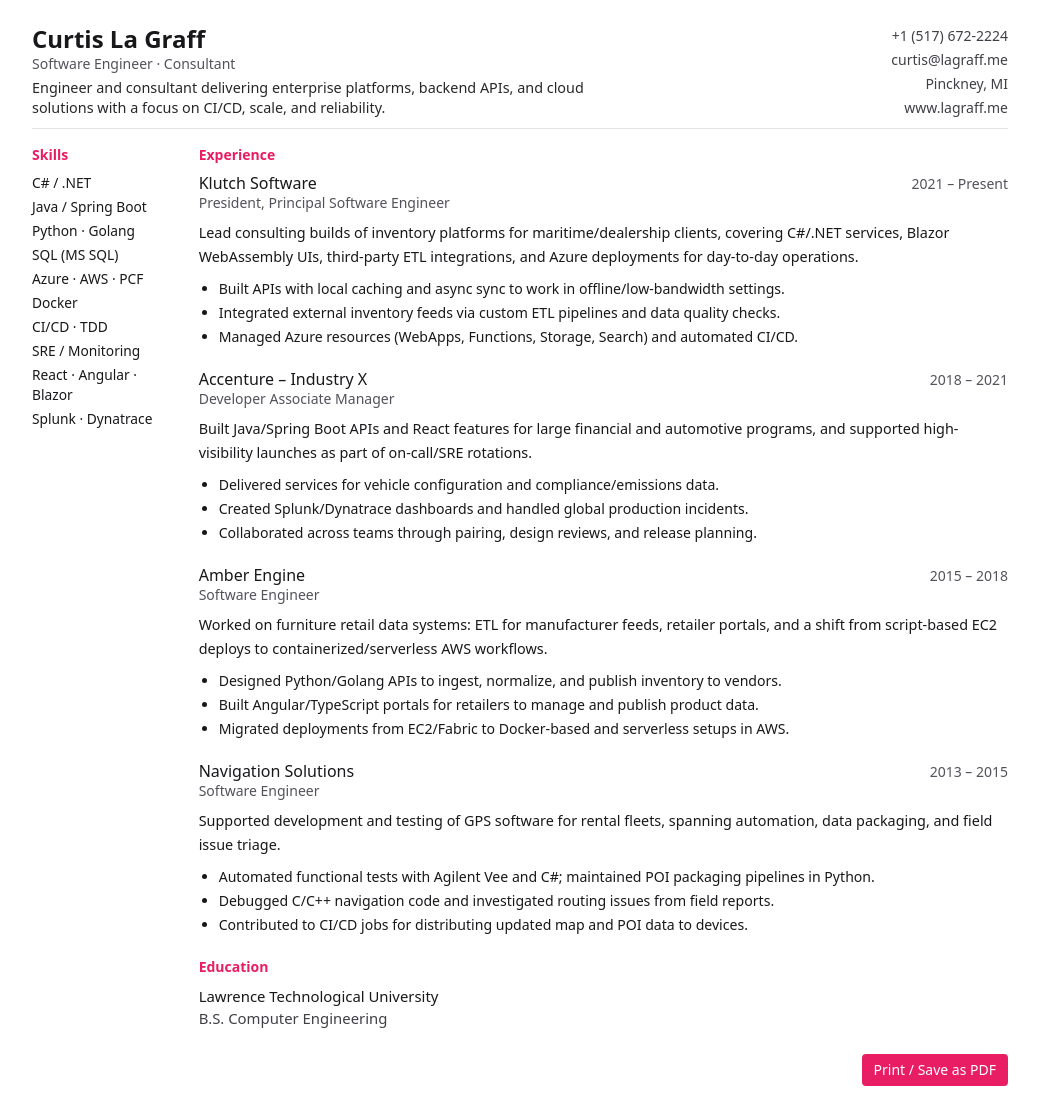
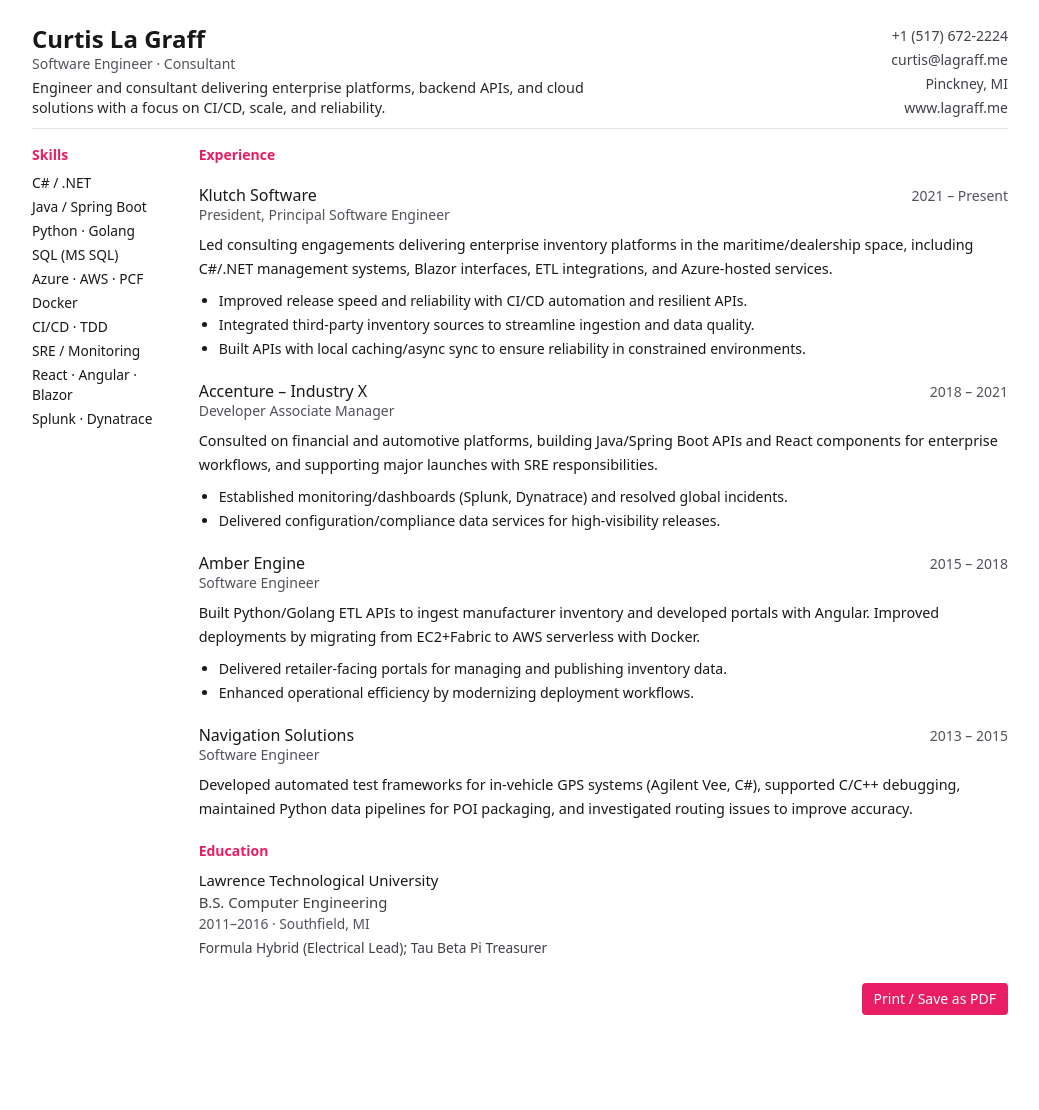
Before and after one commit to clagraff/clagraff.github.io, a Jekyll site: the page index.html, which Jekyll copies as it is, in a window 1280 px wide. Shown: the whole page, without its empty margins (120-1159 px from the left). Built offline with Jekyll 4.4.1, drawn with Linux system fonts in a browser that asks for light colours; nearby versions of some CDN libraries; after the commit the page ends 1039 px from its top, so only the background shows below that.

Commit message:
Update index.html

```diff
--- a/index.html
+++ b/index.html
@@ -14,9 +14,9 @@
     }
     .accent { color: #e91d63; }
 
-    /* Consistent spacing inside each article */
+    /* Reusable spacing utility for consistent article layout */
     .article-stack > * { margin: 0; }
-    .article-stack > * + * { margin-top: 0.5rem; }
+    .article-stack > * + * { margin-top: 0.5rem; } /* adjust once to tune all gaps */
   </style>
 </head>
 <body class="bg-white text-zinc-900 antialiased">
@@ -34,7 +34,7 @@
         <li><a href="tel:+15176722224">+1 (517) 672-2224</a></li>
         <li><a href="mailto:curtis@lagraff.me">curtis@lagraff.me</a></li>
         <li>Pinckney, MI</li>
-        <li><a href="https://www.lagraff.me" target="_blank" rel="noopener">www.lagraff.me</a></li>
+        <li><a href="https://www.lagraff.me" target="_blank">www.lagraff.me</a></li>
       </ul>
     </header>
 
@@ -60,9 +60,8 @@
       </aside>
 
       <!-- Main column -->
-      <div class="col-span-12 md:col-span-10">
+      <div class="col-span-12 md:col-span-10 space-y-5">
         <h2 class="text-sm font-semibold accent mb-2">Experience</h2>
-        <div class="space-y-5">
 
         <!-- Klutch -->
         <article class="avoid-break article-stack">
@@ -74,13 +73,13 @@
             <div class="text-sm text-zinc-600">2021 – Present</div>
           </header>
           <p class="text-[0.9rem] leading-6">
-              Lead consulting builds of inventory platforms for maritime/dealership clients, covering C#/.NET services, Blazor WebAssembly UIs,
-              third-party ETL integrations, and Azure deployments for day-to-day operations.
+            Led consulting engagements delivering enterprise inventory platforms in the maritime/dealership space,
+            including C#/.NET management systems, Blazor interfaces, ETL integrations, and Azure-hosted services.
           </p>
           <ul class="list-disc pl-5 text-[0.88rem] leading-6">
-              <li>Built APIs with local caching and async sync to work in offline/low-bandwidth settings.</li>
-              <li>Integrated external inventory feeds via custom ETL pipelines and data quality checks.</li>
-              <li>Managed Azure resources (WebApps, Functions, Storage, Search) and automated CI/CD.</li>
+            <li>Improved release speed and reliability with CI/CD automation and resilient APIs.</li>
+            <li>Integrated third-party inventory sources to streamline ingestion and data quality.</li>
+            <li>Built APIs with local caching/async sync to ensure reliability in constrained environments.</li>
           </ul>
         </article>
 
@@ -94,13 +93,12 @@
             <div class="text-sm text-zinc-600">2018 – 2021</div>
           </header>
           <p class="text-[0.9rem] leading-6">
-              Built Java/Spring Boot APIs and React features for large financial and automotive programs, and supported high-visibility launches
-              as part of on-call/SRE rotations.
+            Consulted on financial and automotive platforms, building Java/Spring Boot APIs and React components
+            for enterprise workflows, and supporting major launches with SRE responsibilities.
           </p>
           <ul class="list-disc pl-5 text-[0.88rem] leading-6">
-              <li>Delivered services for vehicle configuration and compliance/emissions data.</li>
-              <li>Created Splunk/Dynatrace dashboards and handled global production incidents.</li>
-              <li>Collaborated across teams through pairing, design reviews, and release planning.</li>
+            <li>Established monitoring/dashboards (Splunk, Dynatrace) and resolved global incidents.</li>
+            <li>Delivered configuration/compliance data services for high-visibility releases.</li>
           </ul>
         </article>
 
@@ -114,13 +112,12 @@
             <div class="text-sm text-zinc-600">2015 – 2018</div>
           </header>
           <p class="text-[0.9rem] leading-6">
-              Worked on furniture retail data systems: ETL for manufacturer feeds, retailer portals, and a shift from script-based EC2 deploys
-              to containerized/serverless AWS workflows.
+            Built Python/Golang ETL APIs to ingest manufacturer inventory and developed portals with Angular.
+            Improved deployments by migrating from EC2+Fabric to AWS serverless with Docker.
           </p>
           <ul class="list-disc pl-5 text-[0.88rem] leading-6">
-              <li>Designed Python/Golang APIs to ingest, normalize, and publish inventory to vendors.</li>
-              <li>Built Angular/TypeScript portals for retailers to manage and publish product data.</li>
-              <li>Migrated deployments from EC2/Fabric to Docker-based and serverless setups in AWS.</li>
+            <li>Delivered retailer-facing portals for managing and publishing inventory data.</li>
+            <li>Enhanced operational efficiency by modernizing deployment workflows.</li>
           </ul>
         </article>
 
@@ -134,13 +131,9 @@
             <div class="text-sm text-zinc-600">2013 – 2015</div>
           </header>
           <p class="text-[0.9rem] leading-6">
-              Supported development and testing of GPS software for rental fleets, spanning automation, data packaging, and field issue triage.
+            Developed automated test frameworks for in-vehicle GPS systems (Agilent Vee, C#), supported C/C++ debugging,
+            maintained Python data pipelines for POI packaging, and investigated routing issues to improve accuracy.
           </p>
-            <ul class="list-disc pl-5 text-[0.88rem] leading-6">
-              <li>Automated functional tests with Agilent Vee and C#; maintained POI packaging pipelines in Python.</li>
-              <li>Debugged C/C++ navigation code and investigated routing issues from field reports.</li>
-              <li>Contributed to CI/CD jobs for distributing updated map and POI data to devices.</li>
-            </ul>
         </article>
 
         <!-- Education -->
@@ -149,12 +142,10 @@
           <div>
             <p class="text-[0.93rem] font-medium">Lawrence Technological University</p>
             <p class="text-[0.93rem] text-zinc-700">B.S. Computer Engineering</p>
-<!--               <p class="text-[0.86rem] text-zinc-600">2011–2016 · Southfield, MI</p>
-              <p class="text-[0.86rem] text-zinc-700 mt-1">Formula Hybrid (Electrical Lead); Tau Beta Pi Treasurer</p> -->
+            <p class="text-[0.86rem] text-zinc-600">2011–2016 · Southfield, MI</p>
+            <p class="text-[0.86rem] text-zinc-700 mt-1">Formula Hybrid (Electrical Lead); Tau Beta Pi Treasurer</p>
           </div>
         </section>
-
-        </div>
       </div>
     </section>
 
```
Lines whose indentation alone changed are shown as unchanged.
